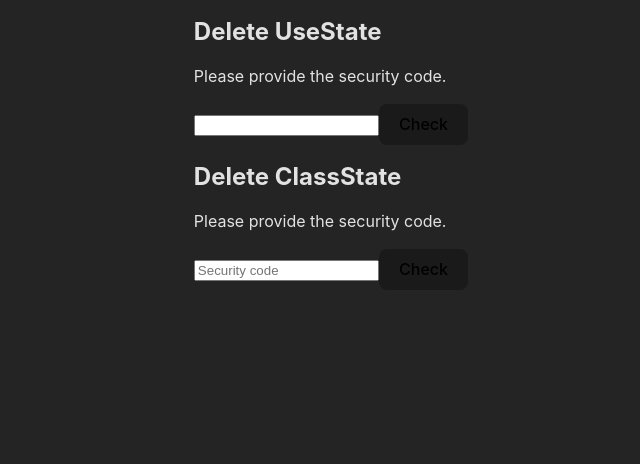
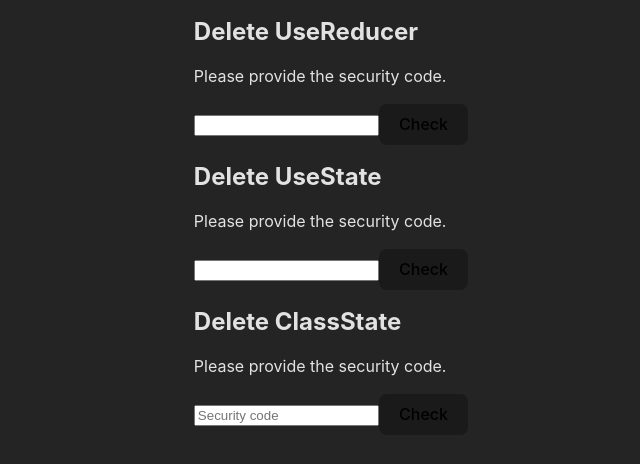
Before and after one commit to cthulhuscode/professional_state_management-course, a React (Vite) app in the folder playground/: page / in a window 1280 px wide. Shown: the top 464 px of the page, without its empty margins (309-949 px from the left). Built offline with nearby package versions, Linux system fonts and the light colour scheme.

Commit message:
added useReducer

```diff
--- a/playground/src/App.tsx
+++ b/playground/src/App.tsx
@@ -1,9 +1,11 @@
 import { ClassState, UseState } from "./components";
 import "./App.css";
+import { UseReducer } from "./components/UseReducer/UseReducer";
 
 function App() {
   return (
     <div className="App">
+      <UseReducer name="UseReducer" />
       <UseState name={"UseState"} />
       <ClassState name={"ClassState"} />
     </div>
--- /dev/null
+++ b/playground/src/components/UseReducer/UseReducer.tsx
@@ -0,0 +1,94 @@
+import {
+  ChangeEvent,
+  FocusEvent,
+  useEffect,
+  useReducer,
+
+} from "react";
+import {
+  onCheck,
+  onConfirm,
+  onDelete,
+  onError,
+  onInputChange,
+  onInputFocus,
+  onReset,
+} from "../../reducers/actions";
+import { reducer } from "../../reducers/reducer";
+
+const SECURITY_CODE = "paradigma";
+
+interface UseReducerPros {
+  name: string;
+}
+
+export const UseReducer = ({ name }: UseReducerPros) => {
+  // Pass the reducer and the initialState
+  const [state, dispatch] = useReducer(reducer, {
+    value: "",
+    error: false,
+    loading: false,
+    deleted: false,
+    confirmed: false,
+  });
+
+  const handleChange = (e: ChangeEvent<HTMLInputElement>) =>
+    dispatch(onInputChange(e.target.value));
+
+  const handleFocus = (e: FocusEvent<HTMLInputElement>) =>
+    dispatch(onInputFocus());
+
+  useEffect(() => {
+    if (!state.loading) return;
+
+    console.log("effect");
+
+    setTimeout(() => {
+      if (state.value !== SECURITY_CODE) {
+        dispatch(onError());
+      } else dispatch(onConfirm());
+    }, 2000);
+  }, [state.loading]);
+
+  if (!state.deleted && !state.confirmed) {
+    return (
+      <div>
+        <h2>Delete {name}</h2>
+        <p>Please provide the security code. </p>
+
+        {state.error && !state.loading && <p>Error: the code is invalid.</p>}
+
+        {state.loading && <p>Loading....</p>}
+
+        <input
+          type="text"
+          name="code"
+          id="code"
+          value={state.value}
+          onChange={handleChange}
+          onFocus={handleFocus}
+        />
+        <button onClick={() => dispatch(onCheck(state.value))}>Check</button>
+      </div>
+    );
+  } else if (state.confirmed && !state.deleted) {
+    return (
+      <div>
+        <h2>Delete {name}</h2>
+        <p>Are you sure of deleting it?</p>
+        <button onClick={() => dispatch(onDelete())}>
+          Yes, delete it
+        </button>{" "}
+        <button onClick={() => dispatch(onReset())}>No, cancel</button>
+      </div>
+    );
+  } else {
+    return (
+      <div>
+        <p>Deleted successfully!</p>
+
+        <button onClick={() => dispatch(onReset())}>Recover it</button>
+      </div>
+    );
+  }
+};
```
